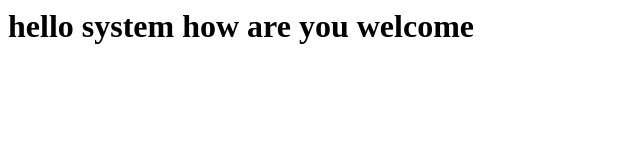
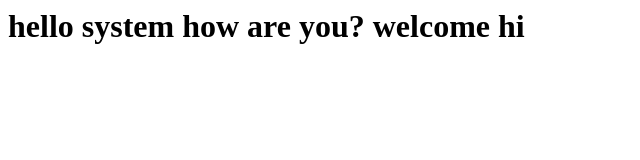
Before and after one commit to vinothk1997/GIT, a plain HTML site: page index.html in a window 1280 px wide. Shown: the whole page, without its empty margins (0-640 px from the left). Drawn offline with Linux system fonts and the light colour scheme.

Commit message:
changed title hi

```diff
--- a/index.html
+++ b/index.html
@@ -3,6 +3,6 @@
         <title> welcome to GIT</title>
     </HEAD>
     <body>
-        <h1>hello system how are you welcome</h1>
+        <h1>hello system how are you? welcome hi</h1>
     </body>
 </HTML>
```
